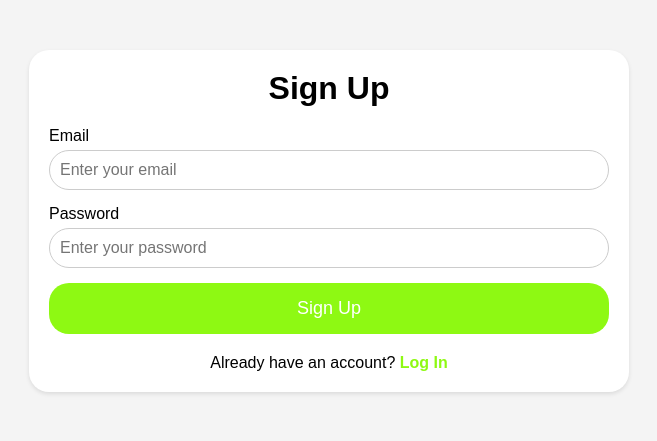
After one commit to SachchitBalamurugan/Carbon-App, a Flask app: page /signup in a window 1280 px wide. The commit adds this page. Shown: the top 441 px of the page, without its empty margins (311-968 px from the left). Run offline with Flask 3, Linux system fonts and the light colour scheme.

Commit message:
firebase auth

```diff
--- a/app.py
+++ b/app.py
@@ -1,14 +1,71 @@
-from flask import Flask, render_template
+from flask import Flask, render_template, session, request, redirect
+import pyrebase
 
 app = Flask(__name__)
 
-@app.route('/')
+
+config = {
+    "apiKey": "AIzaSyBT1NH-JfDLGx-UwhX3_JiEx_s1uNNtl-8",
+    "authDomain": "carbonapp-4f198.firebaseapp.com",
+    "projectId": "carbonapp-4f198",
+    "storageBucket": "carbonapp-4f198.appspot.com",
+    "messagingSenderId": "581642423590",
+    "appId": "1:581642423590:web:2ab9ab765a4567f04d85e7",
+    "measurementId": "G-M0FJFDT20X",
+    "databaseURL": "https://carbonapp-4f198-default-rtdb.firebaseio.com"  # Replace with your actual database URL
+}
+
+firebase = pyrebase.initialize_app(config)
+auth = firebase.auth()
+
+app.secret_key = "secert" #change later
+
+@app.route('/', methods=['GET', 'POST'])
 def complete_profile():
+    if('user' in session):
+        return redirect('/dashboard')
+        # return 'Hi, {}'.format(session['user'])
+    if request.method == 'POST':
+        email = request.form.get('email')
+        password = request.form.get('password')
+        try:
+            user = auth.sign_in_with_email_and_password(email, password)
+            session['user'] = email
+        except:
+            return "Login failed. Check your email and password."
+
     return render_template('complete_profile.html')
+
+
+@app.route("/logout")
+def logout():
+    session.pop('user')
+    return redirect('/')
 
 @app.route('/dashboard')
 def dashboard():
-    return render_template('dashboard.html')
+    if 'user' not in session:
+        return redirect('/')
+
+    email = session['user']
+    username = email.split('@')[0]  # Strip off anything after '@'
+
+    return render_template('dashboard.html', username=username)
+
+# @app.route('/dashboard')
+# def dashboard():
+#     if 'user' not in session:
+#         return redirect('/')
+
+#     email = session['user']
+#     username = email.split('@')[0]  # Strip off anything after '@'
+
+#     # Fetch user ID from Firebase Auth
+#     user = auth.get_account_info(auth.get_account_info_by_email(email)['users'][0]['localId'])
+#     user_id = user['users'][0]['localId']
+
+#     return render_template('dashboard.html', username=username, user_id=user_id)
+
 
 @app.route('/profile')
 def profile():
@@ -18,10 +75,32 @@ def profile():
 def settings():
     return render_template('settings.html')
 
+@app.route('/register', methods=['POST'])
+def register():
+    email = request.form.get('email')
+    password = request.form.get('password')
+
+    try:
+        # Create a new user with email and password
+        user = auth.create_user_with_email_and_password(email, password)
+
+        # Automatically log in the user after registration
+        session['user'] = email
+        return redirect('/dashboard')
+    except Exception as e:
+        return f"Registration failed. Please try again. Error: {str(e)}"
+
+
+@app.route('/signup')
+def signup():
+    return render_template('signup.html')  # Ensure you have a signup.html template
+
 
 @app.route('/statistics')
 def stats():
     return render_template('stats.html')
 
+
+
 if __name__ == '__main__':
     app.run(debug=True)
--- a/templates/dashboard.html
+++ b/templates/dashboard.html
@@ -307,13 +307,13 @@
             <input type="text" placeholder="Search activities, goals, and tips">
             <div class="profile">
                 <div style="margin-right: 10px;" class="profile-pic"></div>
-                <p>Welcome to</p>
+                <p>{{username}}</p>
             </div>
         </header>
         <div class="content">
             <div class="main-section">
                 <div class="greeting" style="margin-bottom: 45px;">
-                    <h1 style="margin-bottom: 10px; font-size: 25px;">Good day, User</h1>
+                    <h1 style="margin-bottom: 10px; font-size: 25px;">Good day, {{username}}</h1>
                     <p>Explore your progress and eco-footprint for a sustainable future.</p>
                 </div>
                 <h2 style="margin-bottom: 17px; font-size: 20px;">My activities</h2>
--- /dev/null
+++ b/templates/signup.html
@@ -0,0 +1,128 @@
+<!DOCTYPE html>
+<html lang="en">
+<head>
+    <meta charset="UTF-8">
+    <meta name="viewport" content="width=device-width, initial-scale=1.0">
+    <title>Sign Up</title>
+    <link rel="stylesheet" href="https://cdnjs.cloudflare.com/ajax/libs/font-awesome/6.0.0-beta3/css/all.min.css">
+    <style>
+        * {
+            box-sizing: border-box;
+            margin: 0;
+            padding: 0;
+            font-family: Arial, sans-serif;
+        }
+
+        body {
+            background-color: #f4f4f4;
+            display: flex;
+            flex-direction: column;
+            align-items: center;
+            padding: 0;
+        }
+
+        .sign-up-container {
+            width: 100%;
+            background-color: #fff;
+            box-shadow: 0 2px 4px rgba(0, 0, 0, 0.1);
+            max-width: 600px;
+            margin: 50px 0;
+            padding: 20px;
+            border-radius: 20px;
+        }
+
+        h1 {
+            text-align: center;
+            margin-bottom: 20px;
+        }
+
+        form {
+            display: flex;
+            flex-direction: column;
+            gap: 15px;
+        }
+
+        label {
+            font-size: 16px;
+            margin-bottom: 5px;
+        }
+
+        input[type="text"], input[type="email"], input[type="password"], select {
+            width: 100%;
+            padding: 10px;
+            border-radius: 20px;
+            border: 1px solid #ccc;
+            font-size: 16px;
+        }
+
+        .submit-button {
+            padding: 15px;
+            border: none;
+            background-color: #8EF913;
+            color: #fff;
+            cursor: pointer;
+            border-radius: 20px;
+            font-size: 18px;
+        }
+
+        .submit-button:hover {
+            background-color: #333;
+        }
+
+        .input-group {
+            display: flex;
+            flex-direction: column;
+        }
+
+        .terms {
+            display: flex;
+            align-items: center;
+            gap: 10px;
+        }
+
+        .terms input[type="checkbox"] {
+            margin: 0;
+        }
+
+        .back-to-login {
+            text-align: center;
+            margin-top: 20px;
+        }
+
+        .back-to-login a {
+            text-decoration: none;
+            color: #8EF913;
+            font-weight: bold;
+        }
+
+        .back-to-login a:hover {
+            color: #333;
+        }
+    </style>
+</head>
+<body>
+
+
+    <div class="sign-up-container">
+        <h1>Sign Up</h1>
+        <form action="/register" method="post">
+            <div class="input-group">
+                <label for="email">Email</label>
+                <input type="email" id="email" name="email" placeholder="Enter your email" required>
+            </div>
+
+            <div class="input-group">
+                <label for="password">Password</label>
+                <input type="password" id="password" name="password" placeholder="Enter your password" required>
+            </div>
+
+            <button type="submit" class="submit-button">Sign Up</button>
+        </form>
+
+
+        <div class="back-to-login">
+            <p>Already have an account? <a href="/login">Log In</a></p>
+        </div>
+    </div>
+</body>
+</html>
```
Also changed, not shown: auth.py (added, +35 -0 lines), templates/complete_profile.html (+8 -10 lines).
